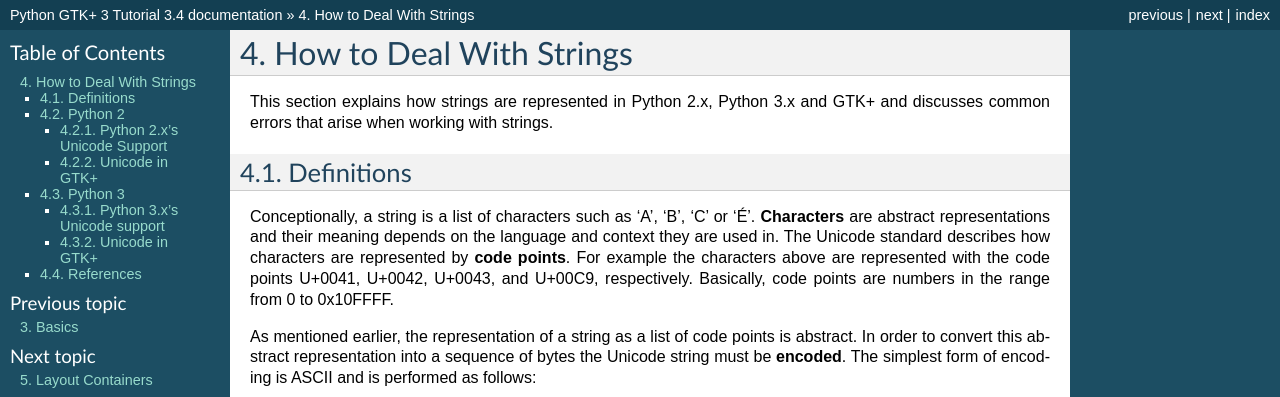
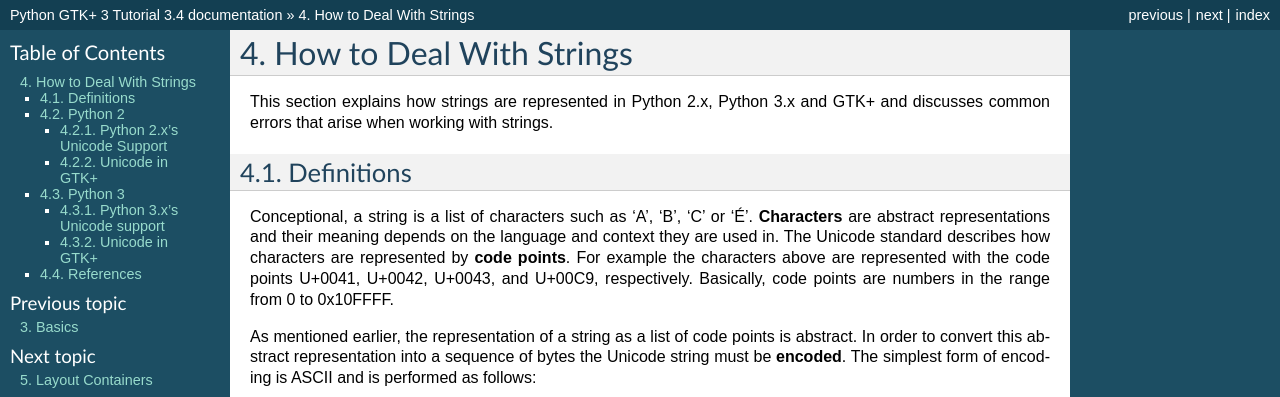
Before and after one commit to sebp/PyGObject-Tutorial, a Sphinx documentation site: the page built from source/unicode.txt, in a window 1280 px wide and 900 px high. Shown: the top 397 px of the window. Built offline with Sphinx 7.4.7, drawn with Linux system fonts in a browser that asks for light colours; some of the changed text lies outside the part shown.

Commit message:
FIX Conceptually -> Conceptional
Fixes #103

```diff
--- a/source/unicode.txt
+++ b/source/unicode.txt
@@ -6,7 +6,7 @@ and GTK+ and discusses common errors that arise when working with strings.
 
 Definitions
 -----------
-Conceptionally, a string is a list of characters such as
+Conceptional, a string is a list of characters such as
 'A', 'B', 'C' or 'É'. **Characters** are abstract representations and their meaning
 depends on the language and context they are used in.
 The Unicode standard describes how characters are represented by **code points**.
@@ -126,7 +126,7 @@ Python 3.x's Unicode support
 Since Python 3.0, all strings are stored as Unicode in an instance of the
 :class:`str` type. *Encoded* strings on the other hand are represented as
 binary data in the form of instances of the :class:`bytes` type.
-Conceptionally, :class:`str` refers to *text*, whereas :class:`bytes` refers to
+Conceptional, :class:`str` refers to *text*, whereas :class:`bytes` refers to
 *data*. Use :meth:`str.encode` to go from :class:`str` to :class:`bytes`, and
 :meth:`bytes.decode` to go from :class:`bytes` to :class:`str`.
 
```
